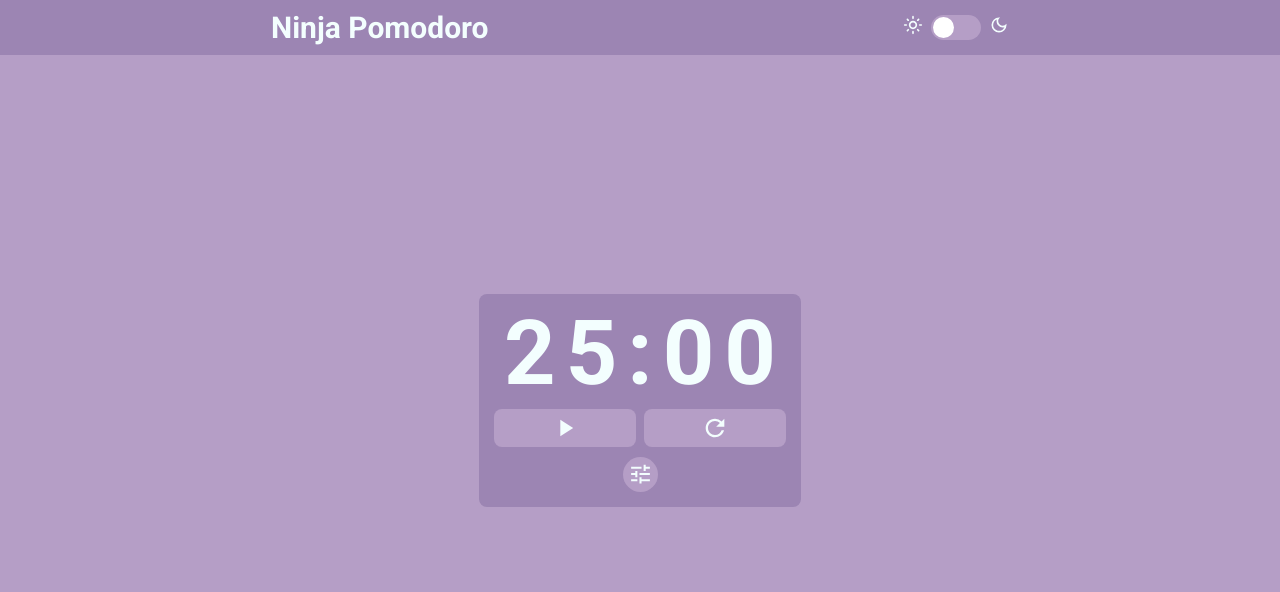
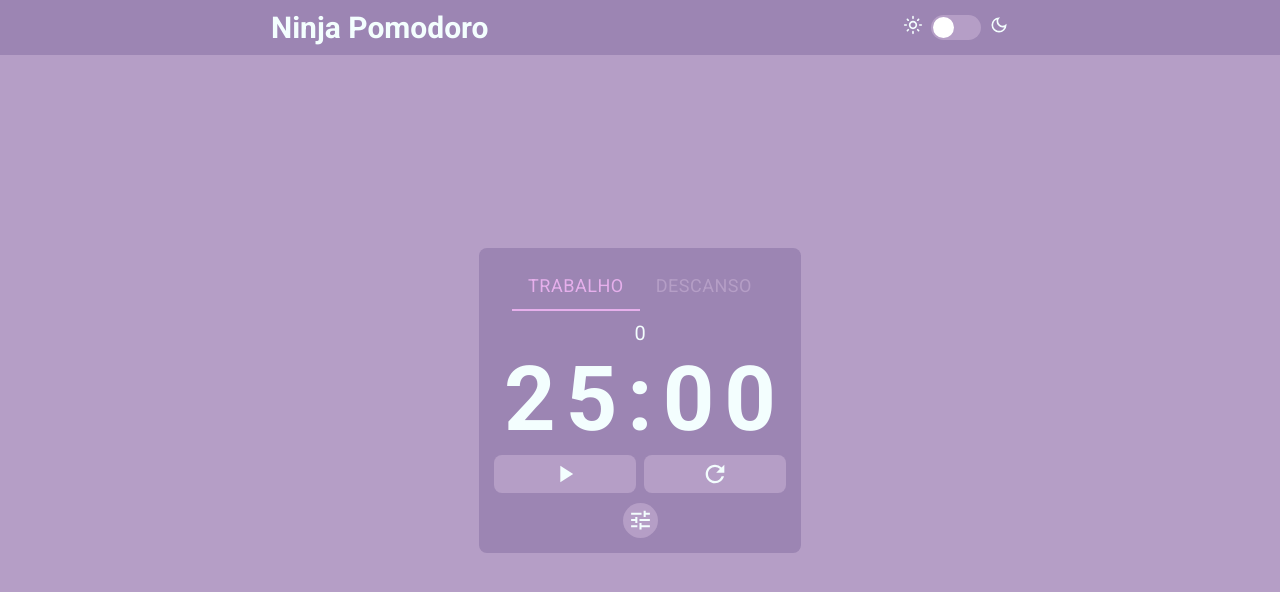
Before and after one commit to soaresgus/ninja-pomodoro, a React (Vite) app: page / in a window 1280 px wide. Shown: the top 592 px of the page. Built offline with nearby package versions, Linux system fonts and the light colour scheme.

Commit message:
Added tabs navigation using MUI components;

```diff
--- a/package.json
+++ b/package.json
@@ -8,6 +8,10 @@
     "preview": "vite preview"
   },
   "dependencies": {
+    "@emotion/react": "^11.9.3",
+    "@emotion/styled": "^11.9.3",
+    "@mui/material": "^5.8.7",
+    "@mui/styled-engine-sc": "^5.8.0",
     "@radix-ui/react-hover-card": "^0.1.5",
     "@radix-ui/react-popover": "^0.1.6",
     "@radix-ui/react-switch": "^0.1.5",
--- a/src/components/PopoverButton/index.tsx
+++ b/src/components/PopoverButton/index.tsx
@@ -17,7 +17,7 @@ export function PopoverButton({ title, icon, content }: props) {
     const PopoverRoot = Popover.Root;
     return (
         <PopoverRoot modal>
-            <PopoverTrigger>
+            <PopoverTrigger aria-label={title}>
                 <HoverButton openDelay={0}>
                     <HoverButtonTrigger>
                         {icon}
--- a/src/components/Timer/index.tsx
+++ b/src/components/Timer/index.tsx
@@ -1,13 +1,71 @@
-import { PopoverButton } from "../PopoverButton";
-import { ConfigurationsContainer, Container, ControlersContainer, PlayPauseButton, ResetButton, TimeText } from "./styles";
+import { useState } from "react";
+
+import { ConfigurationsContainer, Container, ControlersContainer, PlayPauseButton, ResetButton, TimeText, StyledTabs, StyledTab } from "./styles";
 
 import { MdTune, MdPlayArrow, MdPause, MdRefresh } from 'react-icons/md'
 import { IconContext } from "react-icons";
 
+import { Tabs, Tab } from "@mui/material";
+
+import { PopoverButton } from "../PopoverButton";
+
+interface TabPanelProps {
+    children?: React.ReactNode;
+    index: number;
+    value: number;
+}
+
+function TabPanel(props: TabPanelProps) {
+    const { children, value, index, ...other } = props;
+
+    return (
+        <div
+            role="tabpanel"
+            hidden={value !== index}
+            id={`simple-tabpanel-${index}`}
+            aria-labelledby={`simple-tab-${index}`}
+            {...other}
+        >
+            {value === index && (
+                <div>
+                    <p>{index}</p>
+                </div>
+            )}
+        </div>
+    );
+}
+
+function a11yProps(index: number) {
+    return {
+        id: `simple-tab-${index}`,
+        'aria-controls': `simple-tabpanel-${index}`,
+    };
+}
+
 export function Timer() {
+    const [restMode, setRestMode] = useState(false);
+
+    const handleRestModeChange = (event: React.SyntheticEvent, value: boolean) => {
+        setRestMode(value);
+    };
+
+    const restModeBooleanToNumber = Number(restMode)
+
     return (
         <IconContext.Provider value={{ size: '28' }}>
             <Container>
+                <StyledTabs
+                    value={restModeBooleanToNumber}
+                    onChange={handleRestModeChange}
+                    aria-label="Trocar modo do temporizador"
+                >
+                    <StyledTab label="TRABALHO" {...a11yProps(0)} />
+                    <StyledTab label="DESCANSO" {...a11yProps(1)} disabled />
+                </StyledTabs>
+
+                <TabPanel value={restModeBooleanToNumber} index={0} />
+                <TabPanel value={restModeBooleanToNumber} index={1} />
+
                 <TimeText>25:00</TimeText>
 
                 <ControlersContainer>
--- a/src/components/Timer/styles.ts
+++ b/src/components/Timer/styles.ts
@@ -1,4 +1,31 @@
 import styled, { css } from 'styled-components';
+
+import { Tabs, Tab } from "@mui/material";
+
+const ButtonStyle = css`
+    display: flex;
+    justify-content: center;
+    align-items: center;
+
+    border-radius: .8rem;
+    width: 100%;
+    padding-block: .5rem;
+
+    background-color: ${props => props.theme.colors.secondary};
+    border: none;
+    color: ${props => props.theme.colors.text};
+
+    transition: background-color .2s;
+
+    &:hover {
+        background-color: ${props => props.theme.colors.hover};
+        cursor: pointer;
+    }
+
+    &:focus {
+        box-shadow: 0 0 0 .1rem white;
+    }
+`
 
 export const Container = styled.div`
     display: flex;
@@ -35,27 +62,6 @@ export const ControlersContainer = styled.div`
     gap: .8rem
 `;
 
-const ButtonStyle = css`
-    display: flex;
-    justify-content: center;
-    align-items: center;
-
-    border-radius: .8rem;
-    width: 100%;
-    padding-block: .5rem;
-
-    background-color: ${props => props.theme.colors.secondary};
-    border: none;
-    color: ${props => props.theme.colors.text};
-
-    transition: background-color .2s;
-
-    &:hover {
-        background-color: ${props => props.theme.colors.hover};
-        cursor: pointer;
-    }
-`
-
 export const ResetButton = styled.button`
     ${ButtonStyle};
 `;
@@ -63,3 +69,29 @@ export const ResetButton = styled.button`
 export const PlayPauseButton = styled.button`
     ${ButtonStyle};
 `;
+
+export const StyledTabs = styled(Tabs)`
+    & .MuiTabs-indicator {
+        background-color: ${props => props.theme.colors.light};
+    }
+`;
+
+export const StyledTab = styled(Tab)`
+    && {
+        font-size: 1.8rem;
+        color: white;
+    }
+
+    &&.Mui-selected {
+        color: ${props => props.theme.colors.light};
+    }
+
+    &&.Mui-disabled {
+        color: ${props => props.theme.colors.secondary};
+
+        &:disabled {
+            cursor: not-allowed;
+            pointer-events: all;
+        }
+    }
+`;
```
Also changed, not shown: tsconfig.json (+6 -1 lines), 1 other file (tests, documents, lock files or other folders).
